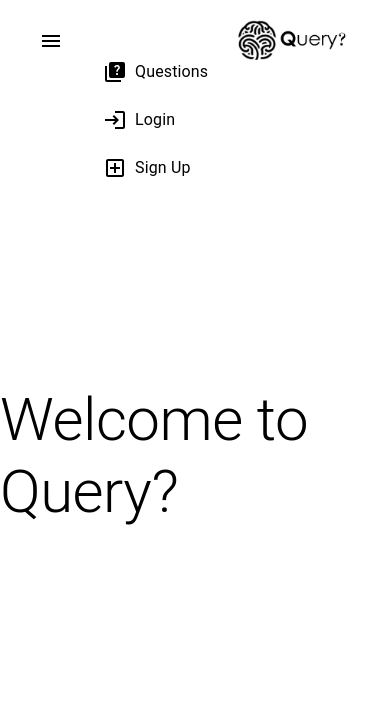
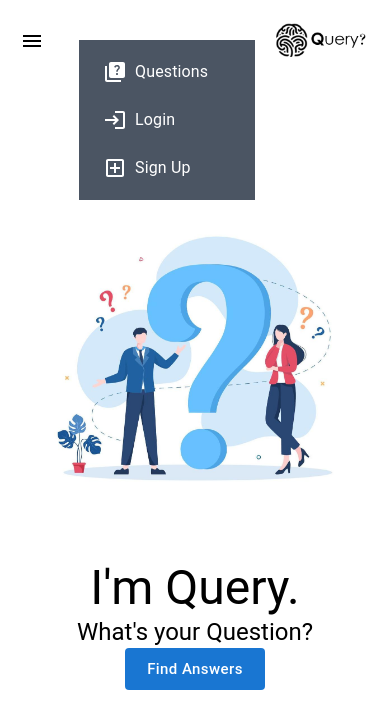
Before and after one commit to cyruu/next_stackoverflowclone, a Next.js app: page / in a window 390 px wide. Both pictures are taken after a click on the button 59 px from the left and 40 px from the top of the page. Shown: the top 728 px of the page. Built offline with nearby package versions, Linux system fonts and the light colour scheme; no server answers.

Commit message:
question start

```diff
--- a/src/app/api/users/getuser/route.ts
+++ b/src/app/api/users/getuser/route.ts
@@ -6,6 +6,7 @@ export async function GET(request: NextRequest) {
   try {
     //get token data
     const userId = getTokenData(request);
+
     const loggedInUser = await User.findOne(
       { _id: userId },
       { username: 1, email: 1 }
--- a/src/app/api/users/login/route.ts
+++ b/src/app/api/users/login/route.ts
@@ -31,7 +31,11 @@ export async function POST(request: NextRequest) {
       expiresIn: "1h",
     });
     // create a response
-    const response = NextResponse.json({ msg: "loggedIn", statusCode: 200 });
+    const response = NextResponse.json({
+      msg: "loggedIn",
+      statusCode: 200,
+      loggedInUser: jwtTokenData,
+    });
     response.cookies.set("loginToken", jwtToken, { httpOnly: true });
 
     return response;
--- a/src/app/components/Dropdown.tsx
+++ b/src/app/components/Dropdown.tsx
@@ -1,29 +1,33 @@
 "use client";
 import React, { useState } from "react";
 import List from "@mui/material/List";
-
 import { ListItemText, ListItem } from "@mui/material";
 import QuizIcon from "@mui/icons-material/Quiz";
 import MenuIcon from "@mui/icons-material/Menu";
 import LoginIcon from "@mui/icons-material/Login";
 import LogoutIcon from "@mui/icons-material/Logout";
 import AddBoxOutlinedIcon from "@mui/icons-material/AddBoxOutlined";
+
 import Link from "next/link";
 import axios from "axios";
 import { useRouter } from "next/navigation";
-const Dropdown = ({ loggedIn }: any) => {
+import { useSelector, useDispatch } from "react-redux";
+import { setLoggedInUser } from "../slices/appSlice";
+const Dropdown = () => {
+  const dis = useDispatch();
   const router = useRouter();
   const [showDropdown, setShowdropdown] = useState(false);
-
+  const loggedInUser = useSelector((state: any) => state.loggedInUser);
   //logout
   async function handleLogout() {
     try {
       console.log("mamba out");
-
       const res = await axios.get("/api/users/logout");
       if (res.data.statusCode == 200) {
         router.push("/login");
       }
+
+      dis(setLoggedInUser({ loggedInUser: null }));
     } catch (error: any) {
       console.log(error);
     }
@@ -44,18 +48,24 @@ const Dropdown = ({ loggedIn }: any) => {
         <MenuIcon className="mr-4 cursor-pointer" />
       </button>
       {showDropdown ? (
-        <List className="w-44 absolute top-20 bg-white p-0" component="nav">
+        <List
+          className="w-44 absolute top-20 bg-gray-600 p-0 text-white z-10"
+          component="nav"
+        >
           <Link href="questions">
-            <ListItem className="p-0">
+            <ListItem className="p-2 hover:bg-gray-500">
               {/* <ListItemIcon > */}
               <QuizIcon className="p-0 w-max mx-2" />
               {/* </ListItemIcon> */}
               <ListItemText primary="Questions" />
             </ListItem>
           </Link>
-          {loggedIn ? (
-            <button className="cursor-pointer" onClick={handleLogout}>
-              <ListItem className="p-0">
+          {loggedInUser ? (
+            <button
+              className="cursor-pointer w-full p-0 hover:bg-gray-500"
+              onClick={handleLogout}
+            >
+              <ListItem className="p-2">
                 {/* <ListItemIcon > */}
                 <LogoutIcon className="p-0 w-max mx-2" />
                 {/* </ListItemIcon> */}
@@ -65,7 +75,7 @@ const Dropdown = ({ loggedIn }: any) => {
           ) : (
             <>
               <Link href="/login">
-                <ListItem className="p-0">
+                <ListItem className="p-2 hover:bg-gray-500">
                   {/* <ListItemIcon > */}
                   <LoginIcon className="p-0 w-max mx-2" />
                   {/* </ListItemIcon> */}
@@ -73,7 +83,7 @@ const Dropdown = ({ loggedIn }: any) => {
                 </ListItem>
               </Link>
               <Link href="/signup">
-                <ListItem className="p-0">
+                <ListItem className="p-2 hover:bg-gray-500">
                   {/* <ListItemIcon > */}
                   <AddBoxOutlinedIcon className="p-0 w-max mx-2" />
                   {/* </ListItemIcon> */}
--- a/src/app/components/LandingPage.tsx
+++ b/src/app/components/LandingPage.tsx
@@ -1,10 +1,32 @@
 "use client";
 import React from "react";
-import { Typography } from "@mui/material";
+import landing from "@/images/landing.jpg";
+import Image from "next/image";
+import { Button, Typography } from "@mui/material";
+import Link from "next/link";
 const LandingPage = () => {
   return (
-    <div className="h-[89vh] flex items-center justify-center">
-      <Typography variant="h2">Welcome to Query?</Typography>
+    <div className="h-[89vh] relative flex flex-col items-center justify-center sm:flex-row">
+      <Image src={landing} alt="" className="w-full sm:w-1/2 mr-18 " />
+      <div className="typos mt-16 flex flex-col items-center sm:mt-0 ">
+        <Typography variant="h3" className="text-center mb-5 flex-1 ">
+          I'm Query.
+        </Typography>
+
+        <Typography variant="h5" className="text-center mb-5 flex-1 ">
+          What's your Question?
+        </Typography>
+        <Link href="/questions">
+          <Button
+            variant="contained"
+            color="primary"
+            size="large"
+            disableElevation
+          >
+            Find Answers
+          </Button>
+        </Link>
+      </div>
     </div>
   );
 };
--- a/src/app/components/Navbar.tsx
+++ b/src/app/components/Navbar.tsx
@@ -5,29 +5,41 @@ import queryLogo from "@/images/querylogo.png";
 import Dropdown from "./Dropdown";
 import { usePathname } from "next/navigation";
 // components from material ui
+import {
+  ListItem,
+  ListItemText,
+  List,
+  Avatar,
+  Typography,
+} from "@mui/material";
 import { Button } from "@mui/material";
 import SearchIcon from "@mui/icons-material/Search";
 import Link from "next/link";
+import { useSelector, useDispatch } from "react-redux";
 import axios from "axios";
+import { ThunkDispatch } from "@reduxjs/toolkit";
+import { getCookieUser } from "../slices/appSlice";
 const Navbar = () => {
-  const pathName = usePathname();
-  const [loggedIn, setLoggedIn] = useState(false);
+  const dis = useDispatch<ThunkDispatch<any, any, any>>();
+  const loggedInUser = useSelector((state: any) => state.loggedInUser);
+  // console.log("check", loggedInUser);
+
   const getUser = async () => {
-    const res = await axios.get("api/users/getuser");
-    if (res.data.statusCode == 200) {
-      setLoggedIn(true);
-    } else {
-      setLoggedIn(false);
+    try {
+      const res = await axios.get("api/users/getuser");
+    } catch (error) {
+      console.log(error);
     }
   };
   useEffect(() => {
-    getUser();
-  }, [pathName]);
+    // getUser();
+    dis(getCookieUser());
+  }, []);
   return (
-    <nav className="h-20 flex items-center justify-between px-[10%]">
-      <Dropdown loggedIn={loggedIn} />
+    <nav className="h-20 flex items-center justify-between px-5 sm:px-[10%]">
+      <Dropdown />
       <Link href="/">
-        <Image src={queryLogo} className="w-32" alt={""} />
+        <Image src={queryLogo} className="w-24 sm:w-32" alt={""} />
       </Link>
       <div className="searchBar flex-1 flex justify-center hidden whitespace-nowrap sm:flex">
         <form
@@ -38,8 +50,26 @@ const Navbar = () => {
           <input type="text" className="outline-none w-[80%]" />
         </form>
       </div>
-      {loggedIn ? (
-        "you are logged in"
+      {loggedInUser ? (
+        <div>
+          <List className=" p-0">
+            <ListItem className="p-0">
+              <Avatar className="bg-blue-600  mr-1 sm:mr-2 w-8 h-8 text-sm">
+                {loggedInUser.username[0].toUpperCase()}
+              </Avatar>
+              <ListItemText
+                primary={
+                  <>
+                    <Typography className="text-md">
+                      {loggedInUser.username}
+                    </Typography>
+                  </>
+                }
+                sx={{ fontSize: "20px" }}
+              />
+            </ListItem>
+          </List>
+        </div>
       ) : (
         <div className="buttons hidden sm:block">
           <Button variant="outlined" className="ml-2" size="small">
--- a/src/app/helpers/getTokenData.ts
+++ b/src/app/helpers/getTokenData.ts
@@ -12,7 +12,9 @@ export const getTokenData = (request: NextRequest) => {
 
       return loginTokenData.id;
     }
-    return "cookies not set in application";
+    console.log("token not found");
+
+    return null;
   } catch (error) {
     return "error";
   }
--- a/src/app/layout.tsx
+++ b/src/app/layout.tsx
@@ -1,10 +1,11 @@
 "use client";
-import type { Metadata } from "next";
+import { Provider } from "react-redux";
 import { Inter } from "next/font/google";
 import "./globals.css";
 import { ThemeProvider } from "@emotion/react";
 import theme from "@/materialUI/theme";
 import Navbar from "@/app/components/Navbar";
+import { store } from "./slices/store";
 const inter = Inter({ subsets: ["latin"] });
 
 // export const metadata: Metadata = {
@@ -18,6 +19,7 @@ export default function RootLayout({
   children: React.ReactNode;
 }>) {
   return (
+    <Provider store={store}>
       <ThemeProvider theme={theme}>
         <html lang="en">
           <body className={inter.className}>
@@ -26,5 +28,6 @@ export default function RootLayout({
           </body>
         </html>
       </ThemeProvider>
+    </Provider>
   );
 }
--- a/src/app/signup/page.tsx
+++ b/src/app/signup/page.tsx
@@ -44,7 +44,7 @@ const Signup = () => {
       <ToastContainer />
       <form
         onSubmit={handleSubmit(submit)}
-        className="w-96 flex flex-col items-center"
+        className="w-3/4 flex flex-col items-center sm:w-96"
       >
         <Typography variant="h3" className="mb-8">
           Sign Up
@@ -115,7 +115,7 @@ const Signup = () => {
         </p>
         {loading ? (
           <LoadingButton
-            size="medium"
+            size="large"
             color="error"
             loading={loading}
             loadingPosition="end"
@@ -124,7 +124,7 @@ const Signup = () => {
             <span className="mr-6">Sign Up</span>
           </LoadingButton>
         ) : (
-          <Button variant="contained" type="submit">
+          <Button variant="contained" size="large" type="submit">
             Sign Up
           </Button>
         )}
--- a/src/app/slices/appSlice.ts
+++ b/src/app/slices/appSlice.ts
@@ -1,15 +1,41 @@
-import { createSlice } from "@reduxjs/toolkit";
+import { createSlice, createAsyncThunk } from "@reduxjs/toolkit";
+import axios from "axios";
+
+export const getCookieUser = createAsyncThunk(
+  "slice/cookieUser",
+  async (thunkAPI) => {
+    const response = await axios.get("api/users/getuser");
+
+    if (response.data.statusCode == 200) {
+      return response.data.loggedInUser;
+    }
+
+    return null;
+  }
+);
 
 const slice = createSlice({
   name: "appSlice",
   initialState: {
-    loggedIn: false,
+    loggedInUser: null,
   },
   reducers: {
-    setLoggedIn: (state, action) => {
-      state.loggedIn = action.payload.loggeIn;
+    setLoggedInUser: (state, action) => {
+      state.loggedInUser = action.payload.loggedInUser;
     },
   },
+  extraReducers: (builder) => {
+    builder
+      .addCase(getCookieUser.pending, (state) => {
+        state.loggedInUser = null;
+      })
+      .addCase(getCookieUser.fulfilled, (state, action) => {
+        state.loggedInUser = action.payload;
+      })
+      .addCase(getCookieUser.rejected, (state) => {
+        state.loggedInUser = null;
+      });
+  },
 });
-export const { setLoggedIn } = slice.actions;
+export const { setLoggedInUser } = slice.actions;
 export default slice.reducer;
```
Also changed, not shown: src/app/login/page.tsx (+7 -3 lines), src/images/landing.jpg (added). Lines whose indentation alone changed are shown as unchanged.
